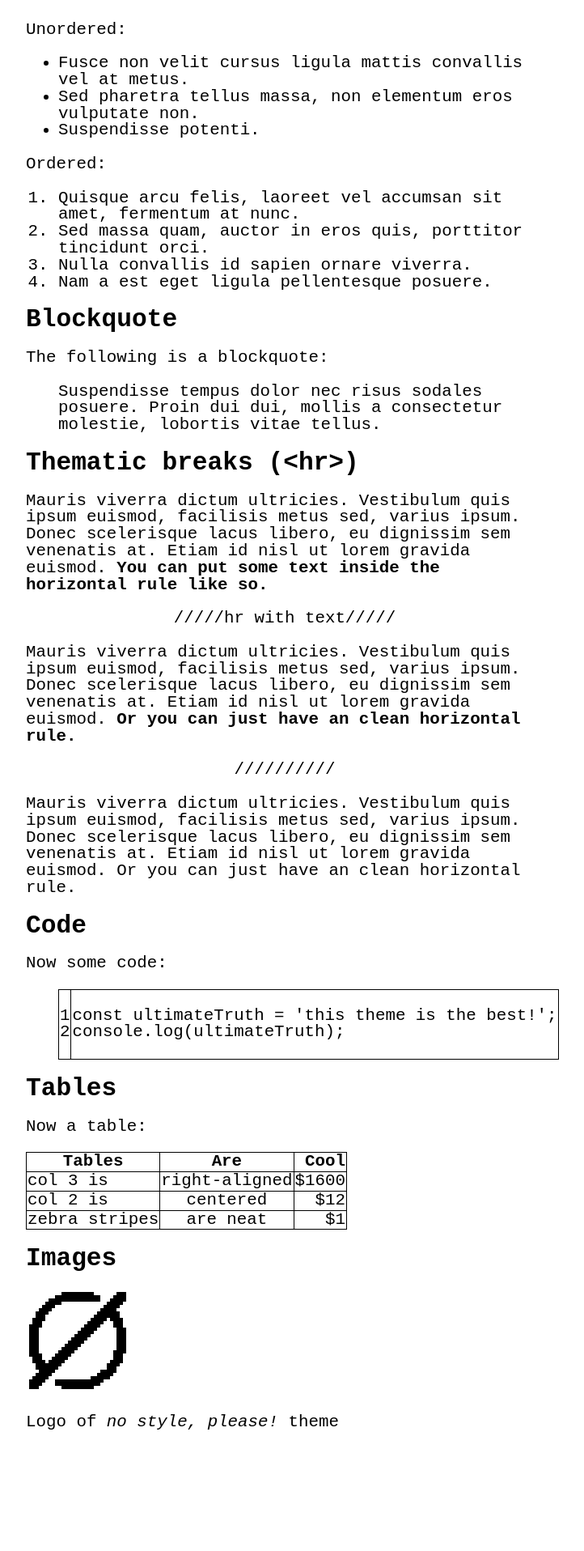
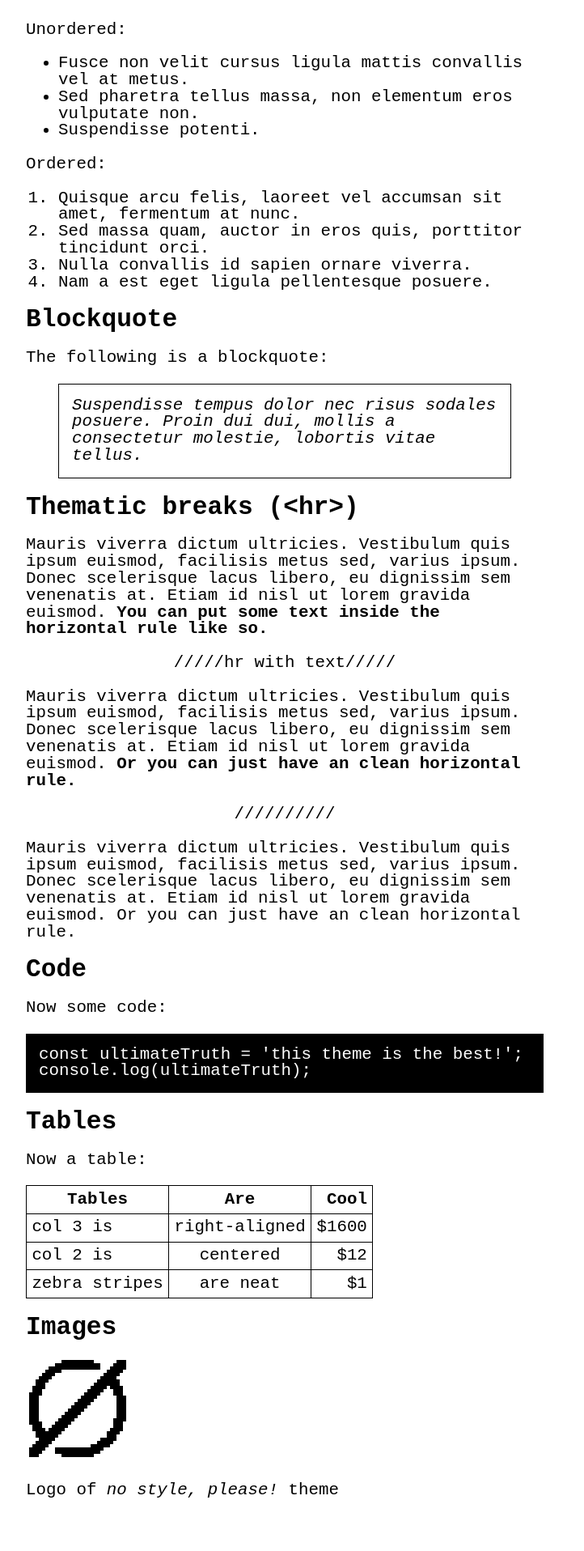
Before and after one commit to riggraz/no-style-please, a Jekyll site: the page built from _posts/2020-07-07-overview-post.md, in a window 1280 px wide. Shown: the part 807-2723 px from the top of the page at 81% size, without its empty margins (288-1010 px from the left). Built offline with Jekyll 4.4.1, drawn with Linux system fonts in a browser that asks for light colours; before the commit the page ends 2638 px from its top, so only the background shows below that.

Commit message:
Improve code and blockquote styles

````diff
--- a/_posts/2020-07-07-overview-post.md
+++ b/_posts/2020-07-07-overview-post.md
@@ -51,10 +51,10 @@ Mauris viverra dictum ultricies. Vestibulum quis ipsum euismod, facilisis metus
 
 Now some code:
 
-{% highlight javascript linenos %}
+```
 const ultimateTruth = 'this theme is the best!';
 console.log(ultimateTruth);
-{% endhighlight %}
+```
 
 ## Tables
 
--- a/_sass/no-style-please.scss
+++ b/_sass/no-style-please.scss
@@ -7,7 +7,6 @@ body {
 }
 
 .wrapper {
-  width: fit-content;
   max-width: 640px;
   margin: 4rem auto;
   padding: 0 1rem;
@@ -26,4 +25,21 @@ hr {
 table, th, td {
   border: thin solid black;
   border-collapse: collapse;
+  padding: 0.4rem;
 }
+
+code {
+  display: block;
+  color: white;
+  background-color: black;
+  overflow-x: auto;
+  padding: 1rem;
+}
+
+blockquote {
+  font-style: italic;
+  border: thin solid black;
+  padding: 1rem;
+
+  p { margin: 0; }
+}
````
